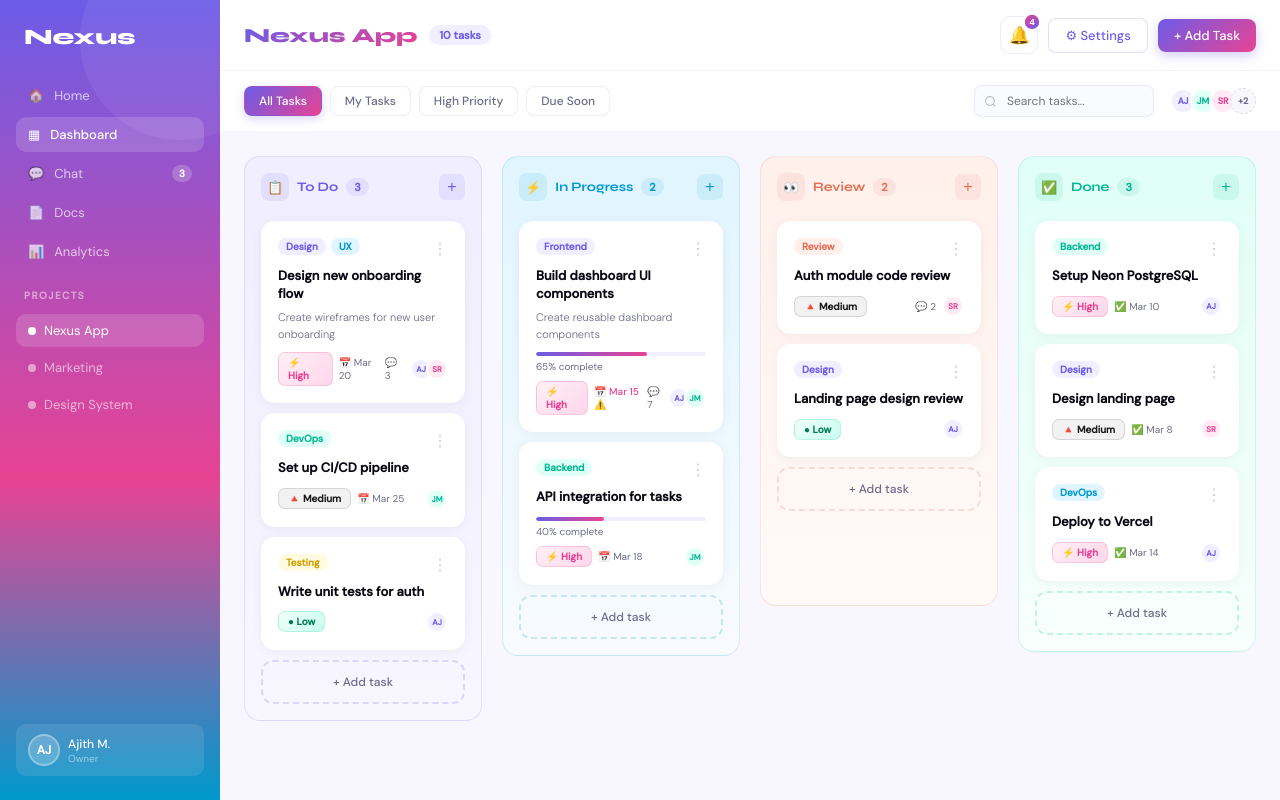
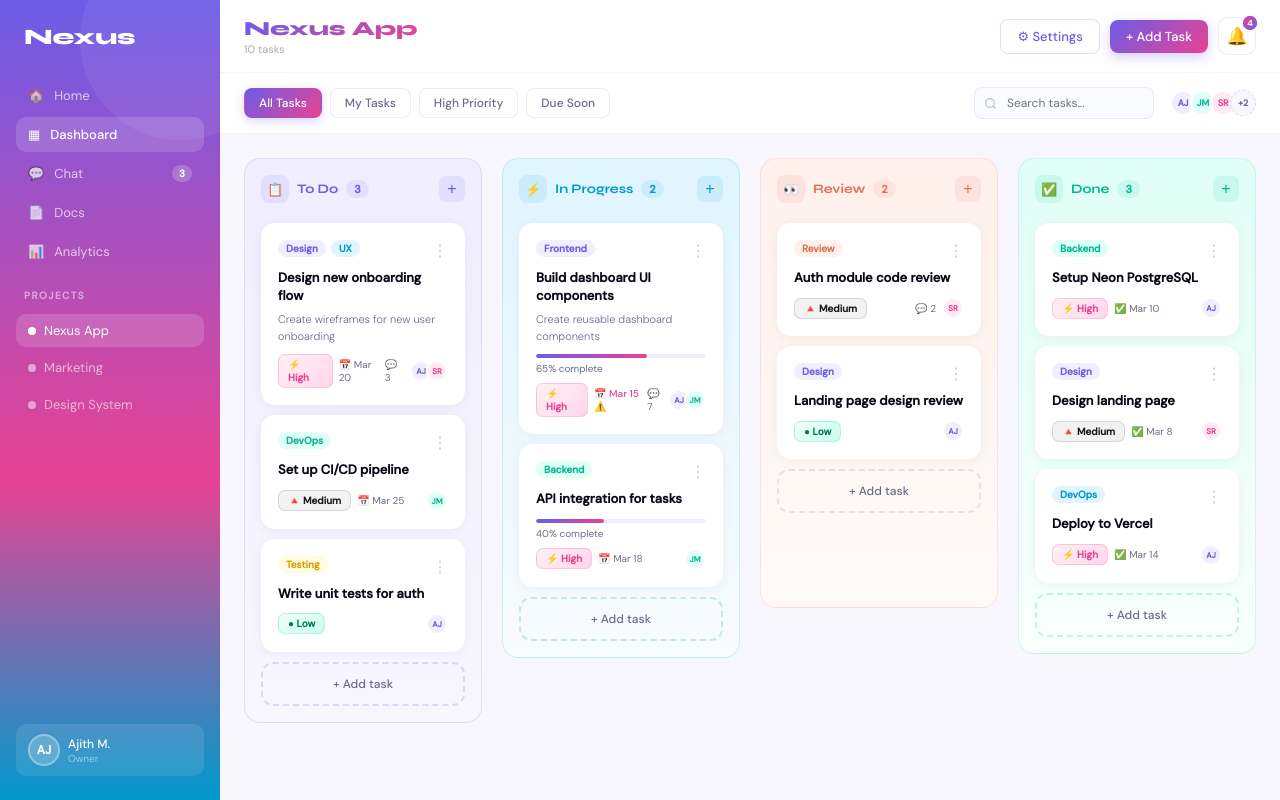
Before and after one commit to Aijth29/Nexus-App, a Next.js app: page /dashboard in a window 1280 px wide. Built offline with nearby package versions, Linux system fonts and the light colour scheme.

Commit message:
Add Topbar component, integrate into dashboard

```diff
--- a/app/dashboard/page.tsx
+++ b/app/dashboard/page.tsx
@@ -2,7 +2,7 @@
 
 import { useState } from "react";
 import { useRouter } from "next/navigation";
-import NotificationsDropdown from "@/components/NotificationsDropdown";
+import Topbar from "@/components/Topbar";
 
 // ─── Types ────────────────────────────────────────────────────────────────────
 
@@ -515,26 +515,20 @@ export default function KanbanPage() {
         {/* ── Main content ── */}
         <div style={{ display: "flex", flexDirection: "column", overflow: "hidden" }}>
 
-          {/* Topbar */}
-          <div style={{ background: "#fff", borderBottom: "1px solid rgba(108,92,231,0.08)", padding: "1rem 1.5rem", display: "flex", alignItems: "center", justifyContent: "space-between" }}>
-            <div style={{ display: "flex", alignItems: "center", gap: 12 }}>
-              <div style={{ fontFamily: "'Syne', sans-serif", fontSize: 20, fontWeight: 800, background: "linear-gradient(135deg,#6c5ce7,#e84393)", WebkitBackgroundClip: "text", WebkitTextFillColor: "transparent" }}>
-                Nexus App
-              </div>
-              <div style={{ fontSize: 11, background: "#f0eeff", color: "#6c5ce7", padding: "3px 10px", borderRadius: 100, fontWeight: 600 }}>
-                {tasks.length} tasks
-              </div>
-            </div>
-            <div style={{ display: "flex", gap: 10, alignItems: "center" }}>
-              <NotificationsDropdown />
+          <Topbar
+            title="Nexus App"
+            subtitle={`${tasks.length} tasks`}
+            actions={
+              <>
                 <button style={{ padding: "8px 16px", borderRadius: 8, fontSize: 13, fontWeight: 500, cursor: "pointer", background: "#fff", border: "1.5px solid rgba(108,92,231,0.2)", color: "#6c5ce7", fontFamily: "'DM Sans', sans-serif" }}>
                   ⚙ Settings
                 </button>
                 <button style={{ padding: "8px 16px", borderRadius: 8, fontSize: 13, fontWeight: 500, cursor: "pointer", background: "linear-gradient(135deg,#6c5ce7,#e84393)", color: "#fff", border: "none", boxShadow: "0 4px 12px rgba(108,92,231,0.3)", fontFamily: "'DM Sans', sans-serif" }}>
                   + Add Task
                 </button>
-            </div>
-          </div>
+              </>
+            }
+          />
 
           {/* Filter bar */}
           <div style={{ background: "#fff", borderBottom: "1px solid rgba(108,92,231,0.06)", padding: ".875rem 1.5rem", display: "flex", alignItems: "center", gap: 8 }}>
--- /dev/null
+++ b/components/Topbar.tsx
@@ -0,0 +1,46 @@
+"use client";
+
+import NotificationsDropdown from "@/components/NotificationsDropdown";
+
+interface TopbarProps {
+  title: string;
+  subtitle?: string;
+  actions?: React.ReactNode;
+}
+
+export default function Topbar({ title, subtitle, actions }: TopbarProps) {
+  return (
+    <div style={{
+      background: "#fff",
+      borderBottom: "1px solid rgba(108,92,231,0.08)",
+      padding: "1rem 1.5rem",
+      display: "flex",
+      alignItems: "center",
+      justifyContent: "space-between",
+      position: "sticky",
+      top: 0,
+      zIndex: 50,
+    }}>
+      {/* Left — title */}
+      <div>
+        <div style={{
+          fontFamily: "'Syne', sans-serif",
+          fontSize: 20,
+          fontWeight: 800,
+          background: "linear-gradient(135deg,#6c5ce7,#e84393)",
+          WebkitBackgroundClip: "text",
+          WebkitTextFillColor: "transparent",
+        }}>{title}</div>
+        {subtitle && (
+          <div style={{ fontSize: 11, color: "#aaa", marginTop: 1 }}>{subtitle}</div>
+        )}
+      </div>
+
+      {/* Right — actions + bell */}
+      <div style={{ display: "flex", alignItems: "center", gap: 10 }}>
+        {actions}
+        <NotificationsDropdown />
+      </div>
+    </div>
+  );
+}
```
Lines whose indentation alone changed are shown as unchanged.
